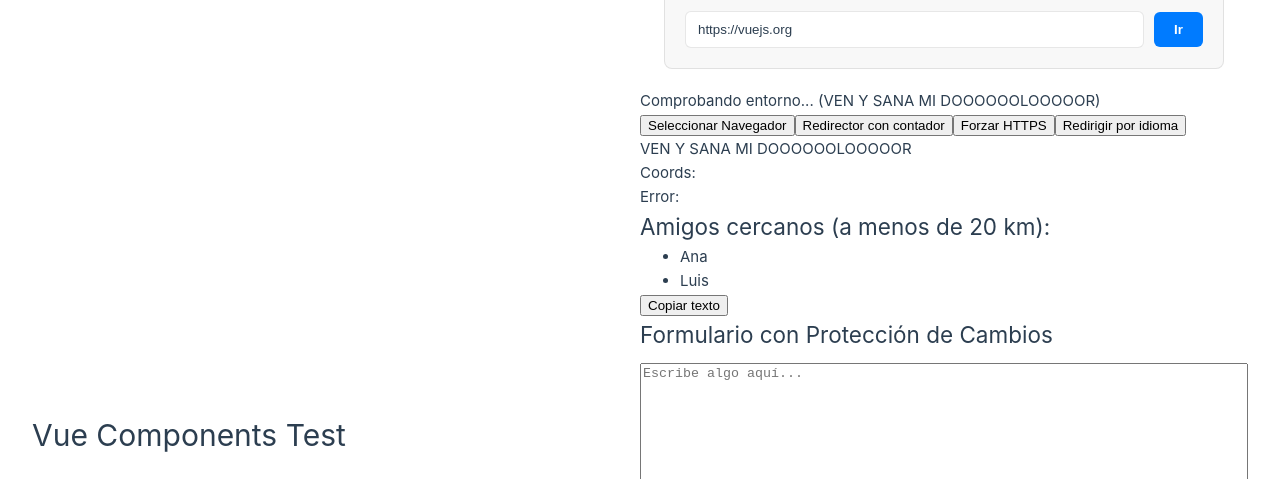
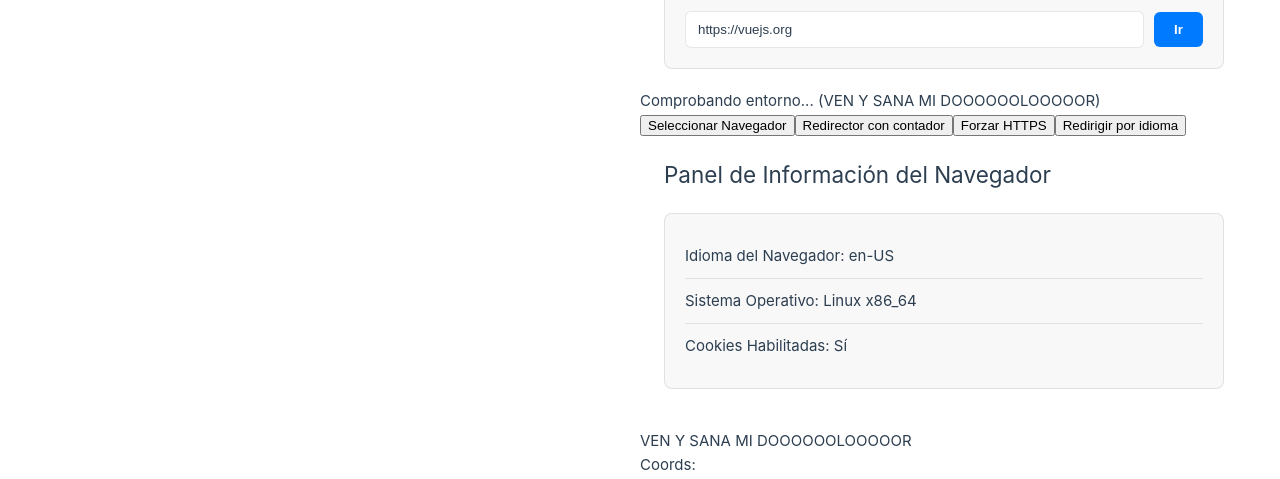
Before and after one commit to YMB06/DWECY-H, a Vue app in the folder Practica3/Practica3/: page / in a window 1280 px wide. Shown: the part 960-1439 px from the top of the page. Built offline with nearby package versions, Linux system fonts and the light colour scheme; no server answers.

Commit message:
3.1 completado

```diff
--- a/Practica3/Practica3/src/App.vue
+++ b/Practica3/Practica3/src/App.vue
@@ -5,6 +5,7 @@ import ScrollProgressBar from './components/Punto1/Punto1-3/ScrollProgressBar.vu
 import UrlInspector from './components/Punto2/Punto2-1/UrlInspector.vue';
 import NavigationTools from './components/Punto2/Punto2-2/NavigationTools.vue';
 import SmartRedirector from './components/Punto2/Punto2-3/SmartRedirector.vue';
+import BrowserInfo from './components/Punto3/Punto3-1/BrowserInfo.vue';
 import ProximityDetector from './components/Punto3/Punto3-3/ProximityDetector.vue';
 import CopyToClipboard from './components/Punto3/Punto3-4/CopyToClipboard.vue';
 import UnsavedChangesForm from './components/Punto4/Punto4-3/UnsavedChangesForm.vue';
@@ -27,6 +28,7 @@ import CalendarEvent from './components/Punto7/Punto7-4/calendarEvent.vue';
     <UrlInspector />
     <NavigationTools />
     <SmartRedirector />
+    <BrowserInfo />
     <ProximityDetector />
     <CopyToClipboard textToCopy="kirby" />
     <UnsavedChangesForm />
--- /dev/null
+++ b/Practica3/Practica3/src/components/Punto3/Punto3-1/BrowserInfo.vue
@@ -0,0 +1,63 @@
+<template>
+  <div class="browser-info">
+    <h2>Panel de Información del Navegador</h2>
+
+    <div class="info-card">
+      <ul class="info-list">
+        <li>
+          <strong>Idioma del Navegador:</strong> {{ language }}
+        </li>
+        <li>
+          <strong>Sistema Operativo:</strong> {{ platform }}
+        </li>
+        <li>
+          <strong>Cookies Habilitadas:</strong> {{ cookiesEnabled }}
+        </li>
+      </ul>
+    </div>
+  </div>
+</template>
+
+<script setup lang="ts">
+import { computed } from 'vue';
+
+const language = computed(() => navigator.language);
+const platform = computed(() => navigator.platform);
+const cookiesEnabled = computed(() => navigator.cookieEnabled ? 'Sí' : 'No');
+</script>
+
+<style scoped>
+.browser-info {
+  padding: 20px;
+  max-width: 600px;
+  margin: 0 auto;
+}
+
+.info-card {
+  background: var(--color-background-soft);
+  border: 1px solid var(--color-border);
+  border-radius: 8px;
+  padding: 20px;
+  margin: 20px 0;
+}
+
+.info-list {
+  list-style: none;
+  padding: 0;
+  margin: 0;
+}
+
+.info-list li {
+  padding: 10px 0;
+  border-bottom: 1px solid var(--color-border);
+  color: var(--color-text);
+}
+
+.info-list li:last-child {
+  border-bottom: none;
+}
+
+.info-list strong {
+  color: var(--color-heading);
+}
+</style>
```
